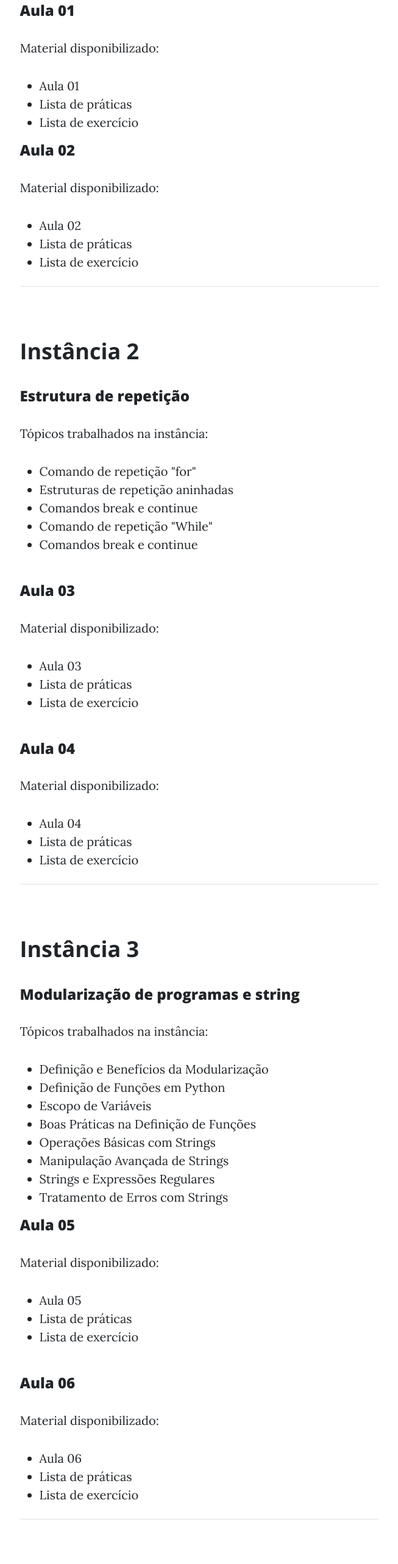
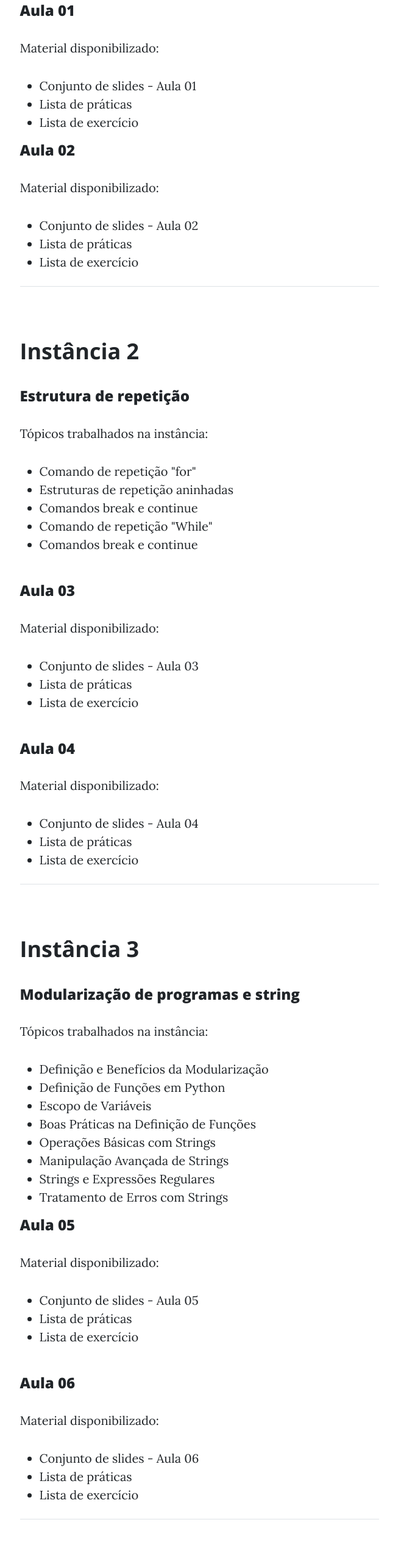
Before and after one commit to nisston/moduloprogramacao.github.io, a plain HTML site: page download.html in a window 1280 px wide. Shown: the part 1156-3720 px from the top of the page at 61% size, without its empty margins (313-966 px from the left). Drawn offline with nearby package versions, Linux system fonts and the light colour scheme.

Commit message:
Add files via upload

```diff
--- a/download.html
+++ b/download.html
@@ -76,7 +76,7 @@
                         <h4 class="subheading-heading">Aula 01</h4>
                         <p>Material disponibilizado:</p>
                         <ul>
-                            <li><a href="arquivos/instancia01/Inst_01_Aula_Teorica_01_Primeiros_Passos.pdf" target="_blank">Aula 01</a></li>
+                            <li><a href="arquivos/instancia01/Inst_01_Aula_Teorica_01_Primeiros_Passos.pdf" target="_blank">Conjunto de slides - Aula 01</a></li>
                             <li><a href="https://colab.research.google.com/drive/1HUUX83Tj8nK-fX609Y3GTovU3Q7x26Bv?usp=sharing" target="_blank">Lista de práticas</a></li>
                             <li><a href="arquivos/instancia01/Lista_de_Exercício_01_Primeiros_Passos.pdf" target="_blank">Lista de exercício</a></li>
                         </ul>
@@ -84,7 +84,7 @@
                         <h4 class="subheading-heading">Aula 02</h4>
                         <p>Material disponibilizado:</p>
                         <ul>
-                            <li><a href="arquivos/instancia01/Inst_01_Aula_Teorica_02_Estrutura_Cond.pdf" target="_blank">Aula 02</a></li>
+                            <li><a href="arquivos/instancia01/Inst_01_Aula_Teorica_02_Estrutura_Cond.pdf" target="_blank">Conjunto de slides - Aula 02</a></li>
                             <li><a href="https://colab.research.google.com/drive/1hyzyON-Pvj_c9h8L8Y-f_VaNQEQvcAYo?usp=sharing" target="_blank">Lista de práticas</a></li>
                             <li><a href="arquivos/instancia01/Lista_de_Exercício_02_Estrutura_Condicional.pdf" target="_blank">Lista de exercício</a></li>
                         </ul>
@@ -114,7 +114,7 @@
                         <p>Material disponibilizado:</p>
 
                         <ul>
-                            <li><a href="#" target="_blank">Aula 03</a></li>
+                            <li><a href="#" target="_blank">Conjunto de slides - Aula 03</a></li>
                             <li><a href="#" target="_blank">Lista de práticas</a></li>
                             <li><a href="#" target="_blank">Lista de exercício</a></li>
                         </ul>
@@ -124,7 +124,7 @@
                         <p>Material disponibilizado:</p>
 
                         <ul>
-                            <li><a href="#" target="_blank">Aula 04</a></li>
+                            <li><a href="#" target="_blank">Conjunto de slides - Aula 04</a></li>
                             <li><a href="#" target="_blank">Lista de práticas</a></li>
                             <li><a href="#" target="_blank">Lista de exercício</a></li>
                         </ul>
@@ -156,7 +156,7 @@
                         <p>Material disponibilizado:</p>
 
                         <ul>
-                            <li><a href="#" target="_blank">Aula 05</a></li>
+                            <li><a href="#" target="_blank">Conjunto de slides - Aula 05</a></li>
                             <li><a href="#" target="_blank">Lista de práticas</a></li>
                             <li><a href="#" target="_blank">Lista de exercício</a></li>
                         </ul>
@@ -166,7 +166,7 @@
                         <p>Material disponibilizado:</p>
 
                         <ul>
-                            <li><a href="" target="_blank">Aula 06</a></li>
+                            <li><a href="" target="_blank">Conjunto de slides - Aula 06</a></li>
                             <li><a href="" target="_blank">Lista de práticas</a></li>
                             <li><a href="" target="_blank">Lista de exercício</a></li>
                         </ul>
@@ -209,7 +209,7 @@
                         <p>Material disponibilizado:</p>
 
                         <ul>
-                            <li><a href="#" target="_blank">Aula 07</a></li>
+                            <li><a href="#" target="_blank">Conjunto de slides - Aula 07</a></li>
                             <li><a href="#" target="_blank">Lista de práticas</a></li>
                             <li><a href="#" target="_blank">Lista de exercício</a></li>
                         </ul>
@@ -219,7 +219,7 @@
                         <p>Material disponibilizado:</p>
 
                         <ul>
-                            <li><a href="" target="_blank">Aula 08</a></li>
+                            <li><a href="" target="_blank">Conjunto de slides - Aula 08</a></li>
                             <li><a href="" target="_blank">Lista de práticas</a></li>
                             <li><a href="" target="_blank">Lista de exercício</a></li>
                         </ul>
```
